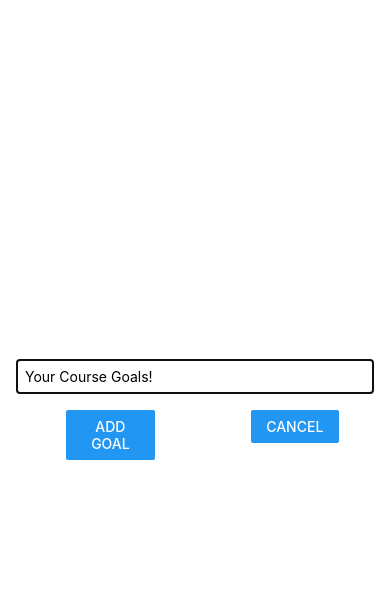
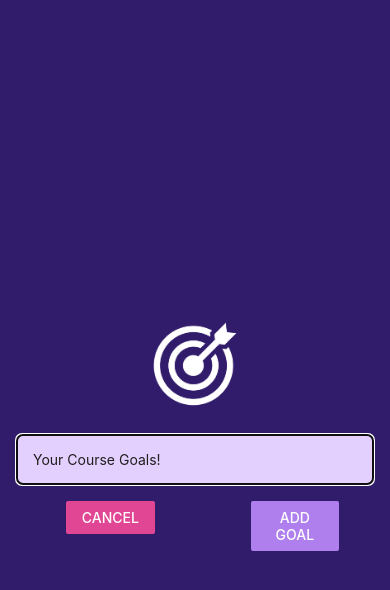
Before and after one commit to sam-apps-craft/RNCourse2, a React Native app: screen / in a window 390 px wide. Both pictures are taken after a click on the button "ADD NEW GOAL". Shown: the top 590 px of the page. Built offline with nearby package versions, Linux system fonts and the light colour scheme.

Commit message:
cancel button added and image

```diff
--- a/App.js
+++ b/App.js
@@ -1,5 +1,6 @@
 import { useState } from "react";
 import { StyleSheet, View, FlatList, Button } from "react-native";
+import { StatusBar } from "expo-status-bar";
 
 import GoalItem from "./components/GolItem";
 import GoalInput from "./components/GoalInput";
@@ -11,12 +12,16 @@
   function startAddGoalHandler() {
     setModalIsVisible(true);
   }
+  function endAddGoalHandler() {
+    setModalIsVisible(false);
+  }
 
   function addGoalHandler(enteredGoalText) {
     setCourseGoals((currentCourseGoals) => [
       ...currentCourseGoals,
       { text: enteredGoalText, id: Math.random().toString() },
     ]);
+    endAddGoalHandler();
   }
 
   function deleteGoalHandler(id) {
@@ -26,14 +31,20 @@
   }
 
   return (
+    <>
+    <StatusBar  style='light'/>
       <View style={styles.appContainer}>
         <Button
           title="Add New Goal"
-        color={"#5e0acc"}
+          color={"#b997e6"}
           onPress={startAddGoalHandler}
         />
 
-      <GoalInput visible={modalIsVisible} onAddGoal={addGoalHandler} />
+        <GoalInput
+          visible={modalIsVisible}
+          onAddGoal={addGoalHandler}
+          onCancel={endAddGoalHandler}
+        />
         <View style={styles.goalsContainer}>
           <FlatList
             data={courseGoals}
@@ -53,6 +64,7 @@
           />
         </View>
       </View>
+    </>
   );
 }
 
@@ -61,6 +73,7 @@
     flex: 1,
     paddingTop: 50,
     paddingHorizontal: 16,
+    backgroundColor: '#371a86'
   },
 
   goalsContainer: {
--- a/components/GoalInput.js
+++ b/components/GoalInput.js
@@ -1,5 +1,12 @@
 import { useState } from "react";
-import { View, TextInput, StyleSheet, Button, Modal } from "react-native";
+import {
+  View,
+  TextInput,
+  StyleSheet,
+  Button,
+  Modal,
+  Image,
+} from "react-native";
 
 function GoalInput(props) {
   const [enteredGoalText, setEnteredGoalText] = useState("");
@@ -16,20 +23,24 @@
   return (
     <Modal visible={props.visible} animationType="slide">
       <View style={styles.inputContainer}>
+        <Image
+        style={styles.image}
+        source={require("../assets/images/goal.png")} />
         <TextInput
           style={styles.textInput}
           placeholder="Your Course Goals!"
+          placeholderTextColor={'#201e1e'}
           onChangeText={goalInputHandler}
           value={enteredGoalText}
         />
         <View style={styles.buttonContainer}>
           <View style={styles.button}>
-            <Button title="Add Goal" onPress={addGoalHandler} />
+            <Button title="Cancel" onPress={props.onCancel} color='#e04693'/>
+          </View>
+          <View style={styles.button}>
+            <Button title="Add Goal" onPress={addGoalHandler} color='#af7fee' />
           </View>
 
-          <View style={styles.button}>
-            <Button title="Cancel" />
-          </View>
         </View>
       </View>
     </Modal>
@@ -41,26 +52,32 @@
 const styles = StyleSheet.create({
   inputContainer: {
     flex: 1,
-padding: 16,
+    padding: 16,
     justifyContent: "center",
     alignItems: "center",
-    marginBottom: 24,
-    borderBottomWidth: 1,
-    borderBottomColor: "#cccccc",
+    backgroundColor: "#311b6b",
   },
   textInput: {
     borderWidth: 1,
-    borderColor: "#cccccc",
+    borderColor: "#b7afda",
+    backgroundColor: '#e4d0ff',
+    color: "#120438",
+    borderRadius:6,
     width: "100%",
-        padding: 8,
+    padding: 16,
+
   },
   buttonContainer: {
     marginTop: 16,
     flexDirection: "row",
   },
   button: {
-
-    width: '25%',
-    marginHorizontal: 48
-  }
+    width: "25%",
+    marginHorizontal: 48,
+  },
+  image: {
+    width: 100,
+    height: 100,
+    margin: 20,
+  },
 });
```
Also changed, not shown: assets/images/goal.png (added), 1 other file (tests, documents, lock files or other folders). Lines whose indentation alone changed are shown as unchanged.
